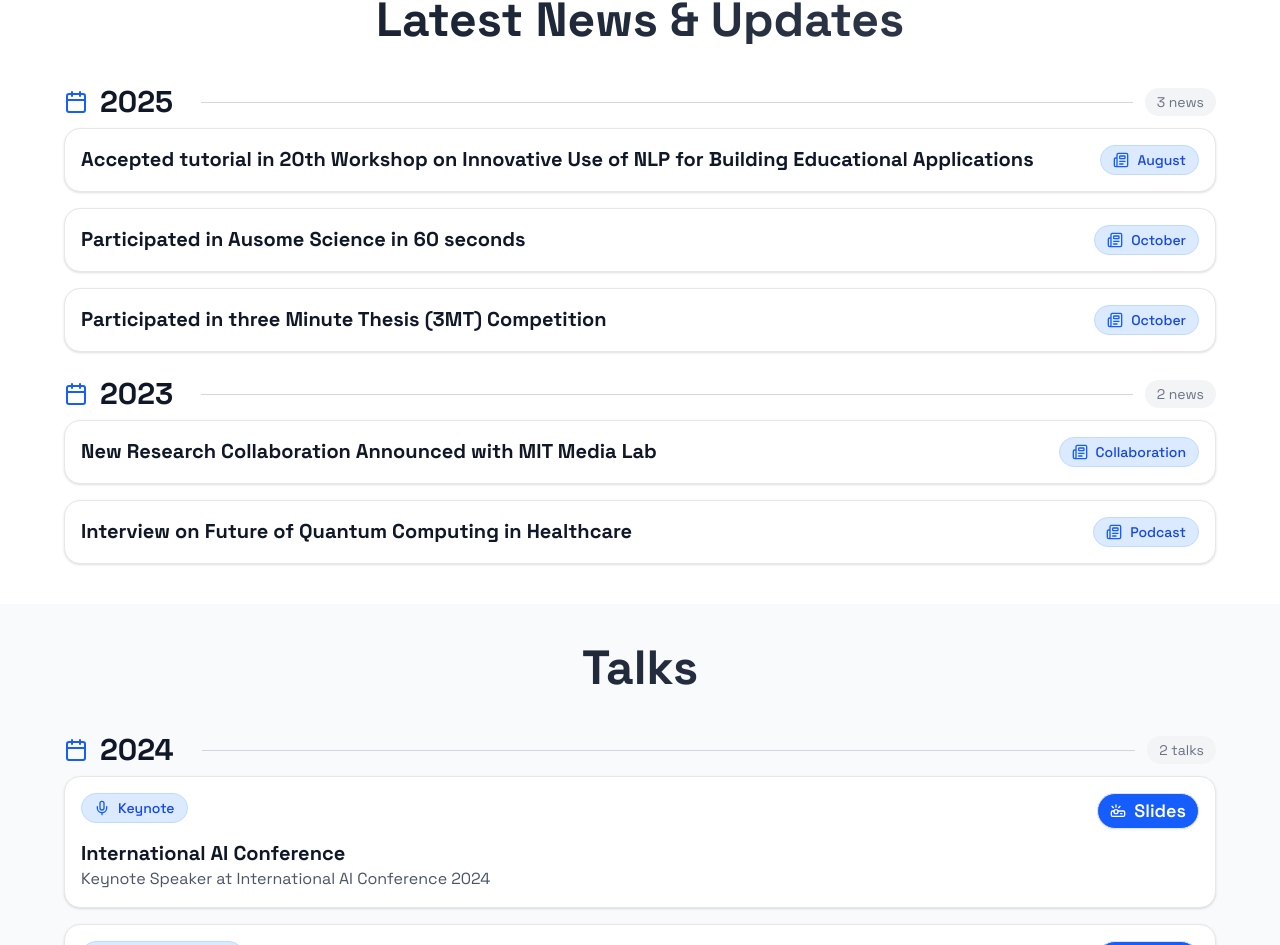
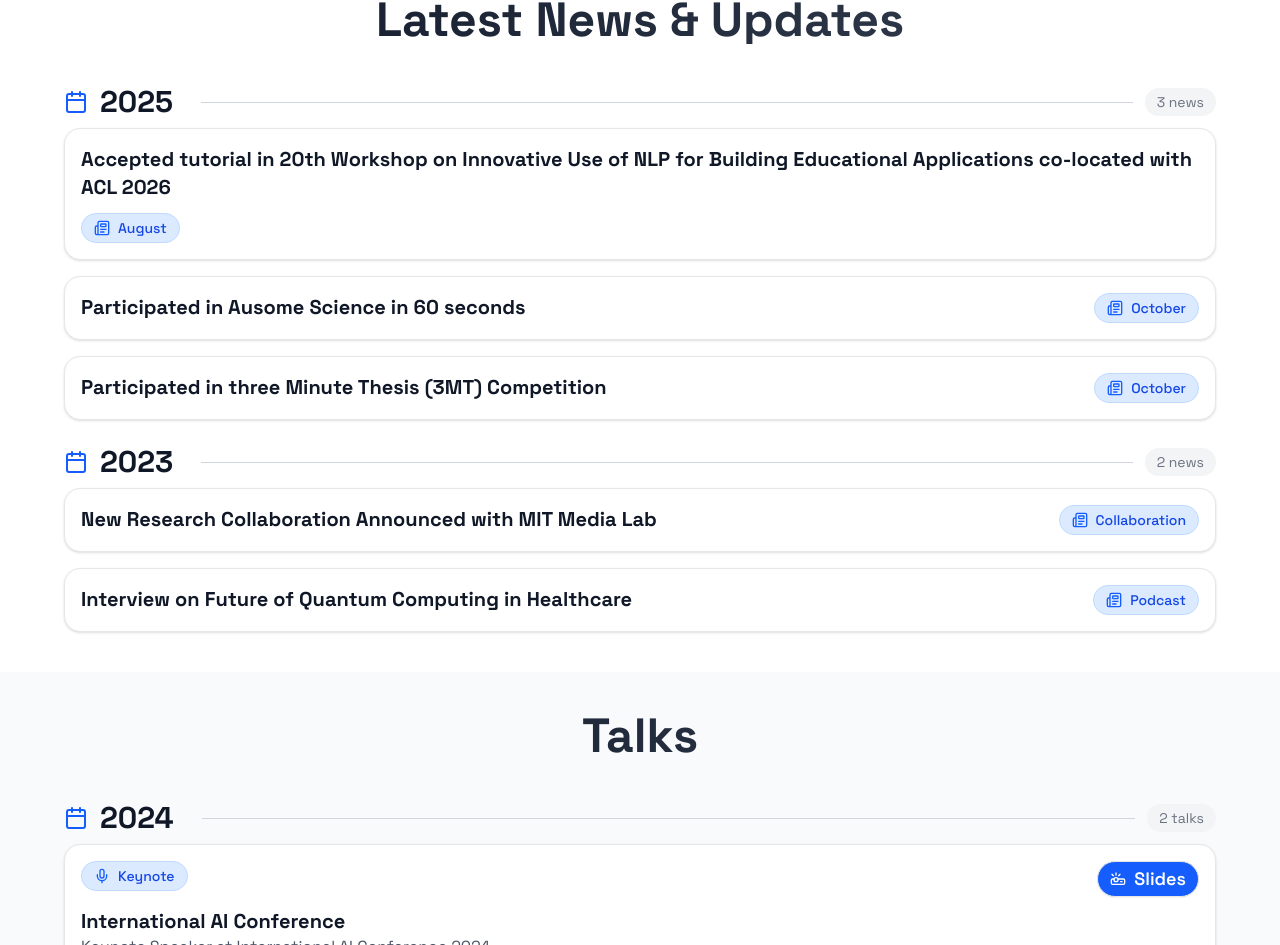
Before and after one commit to MahaZainab/MahaZainab.github.io, a React (Vite) app: page / in a window 1280 px wide. Shown: the part 1845-2790 px from the top of the page. Built offline with nearby package versions, Linux system fonts and the light colour scheme.

Commit message:
Auto commit on save

```diff
--- a/src/data/content.ts
+++ b/src/data/content.ts
@@ -116,7 +116,7 @@ export const publications: Publication[] = [
 export const news: News[] = [
   {
     id: 1,
-    title: "Accepted tutorial in 20th Workshop on Innovative Use of NLP for Building Educational Applications",
+    title: "Accepted tutorial in 20th Workshop on Innovative Use of NLP for Building Educational Applications co-located with ACL 2026",
     year: "2025",
     category: "August",
   },
```
